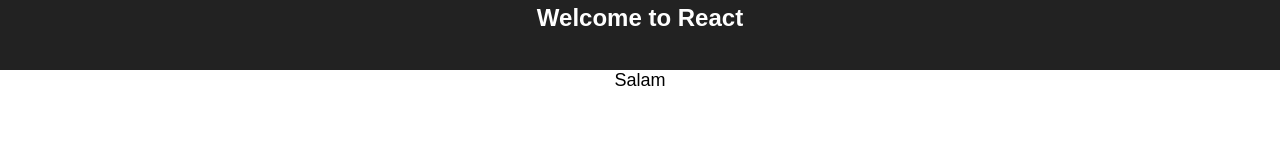
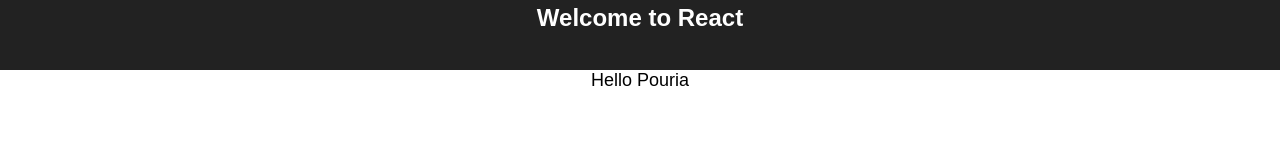
Before and after one commit to pouriaMaleki/router-test, a React (Create React App) app: page /home in a window 1280 px wide. Shown: the part 120-280 px from the top of the page. Built offline with nearby package versions, Linux system fonts and the light colour scheme.

Commit message:
To send Props to a route should use inline component

```diff
--- a/src/App.js
+++ b/src/App.js
@@ -17,7 +17,7 @@
             <h2>Welcome to React</h2>
           </div>
           <div className="App-intro">
-            <Route exact path="/home" component={ () => <div>Salam</div> }/>
+            <Route exact path="/home" component={ () => <Home name={"Pouria"} /> }/>
           </div>
         </div>
       </Router>
--- a/src/Home.js
+++ b/src/Home.js
@@ -4,7 +4,7 @@
   render() {
     return (
       <div>
-        HOME
+        Hello {this.props.name}
       </div>
     );
   }
```
